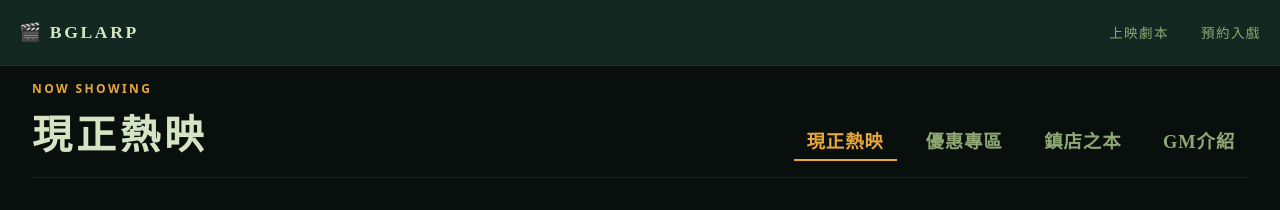
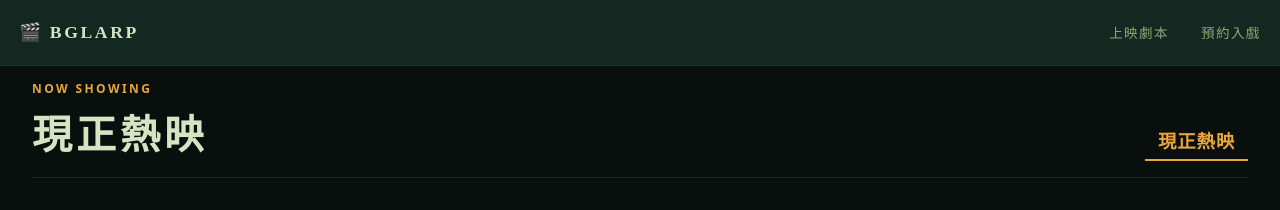
Before and after one commit to YOYO700702ai/bglarp-nextjs, a Next.js app: page / in a window 1280 px wide. Shown: the top 210 px of the page. Built offline with nearby package versions, Linux system fonts and the light colour scheme.

Commit message:
chore: hide 優惠專區/鎮店之本/GM介紹 tabs until content ready

```diff
--- a/src/components/ScriptGrid.js
+++ b/src/components/ScriptGrid.js
@@ -3,7 +3,7 @@ import { useState, useEffect } from 'react';
 import ScriptCard from './ScriptCard';
 import styles from './ScriptGrid.module.css';
 
-const TABS = ['現正熱映', '優惠專區', '鎮店之本', 'GM介紹'];
+const TABS = ['現正熱映'];
 
 export default function ScriptGrid() {
     const [scripts, setScripts] = useState([]);
```
